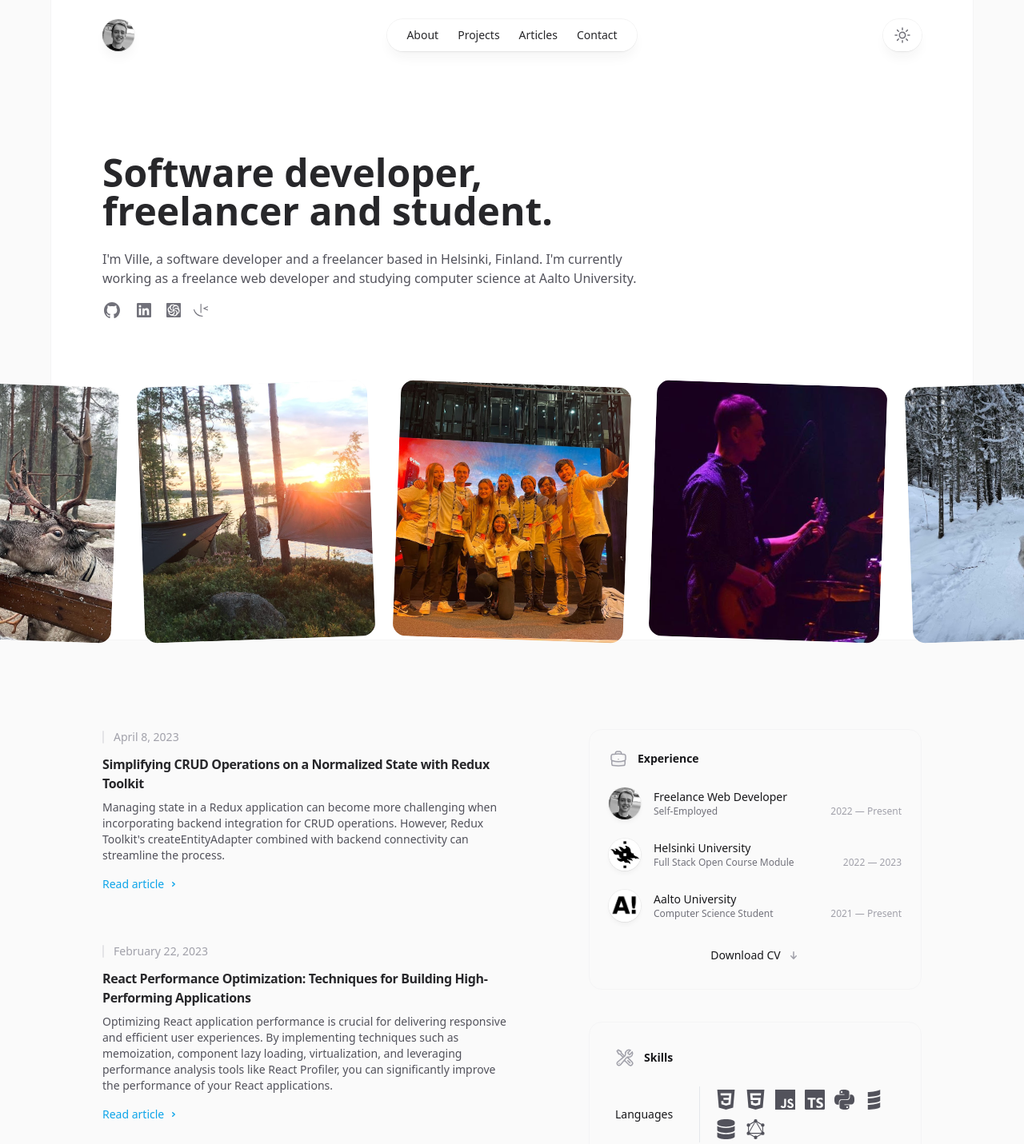
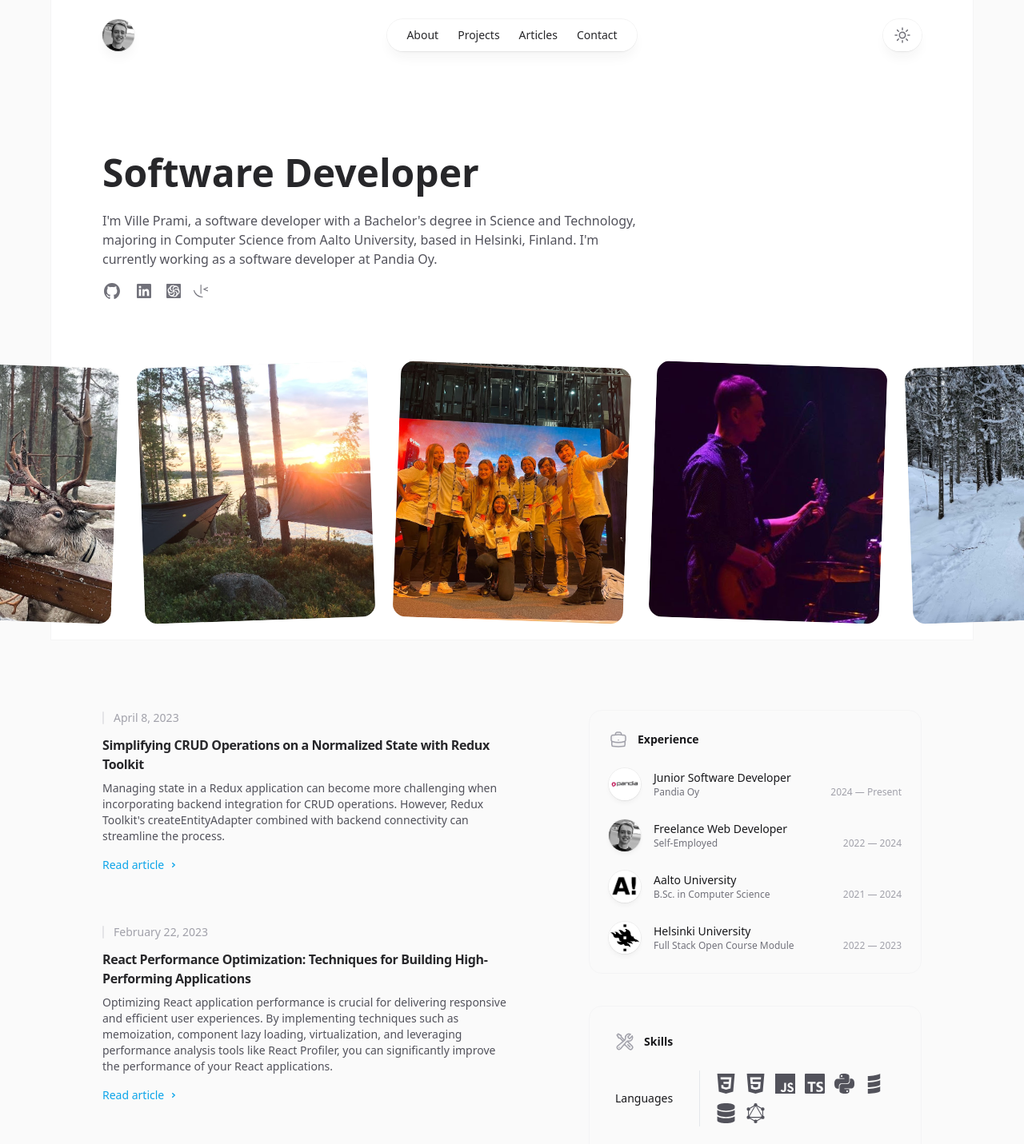
Before and after one commit to PrVille/My-portfolio-website, a React (Vite) app: page / in a window 1280 px wide. Shown: the top 1431 px of the page at 80% size. Built offline with nearby package versions, Linux system fonts and the light colour scheme; no server answers.

Commit message:
Update wxperience and about

```diff
--- a/src/Pages/About.jsx
+++ b/src/Pages/About.jsx
@@ -28,20 +28,10 @@ const About = () => {
           <h1 className="text-4xl font-bold text-zinc-800 dark:text-zinc-100 sm:text-5xl">
             Hello there! My name is Ville Prami.
           </h1>
-          <div className="mt-10 space-y-7 text-base text-zinc-600 dark:text-zinc-400">
+          <div className="mt-10 space-y-14 text-base text-zinc-600 dark:text-zinc-400">
             <p>
-              I am a Computer Science student currently studying at Aalto
-              University in Helsinki, Finland. As a student, I am constantly
-              seeking new challenges and learning experiences to enhance my
-              knowledge and skills in the field of computer science.
-            </p>
-            <p>
-              Apart from my academic pursuits, I am also a freelance web
-              developer with a passion for designing and developing websites
-              that are both visually appealing and user-friendly. Working as a
-              freelance web developer has given me the opportunity to work with
-              a diverse range of clients, enabling me to build strong
-              relationships and deliver high-quality results.
+            As a passionate software developer with a Bachelor's degree in Science and Technology, majoring in Computer Science with a minor in Information Technology from Aalto University, I am excited to bring my skills and experiences to new challenges in the field of software development.
+            I am dedicated to continuing my professional growth and contributing effectively to my team. I thrive in collaborative environments and am always eager to learn and adapt to new technologies. I am committed to building efficient, scalable, and user-friendly software solutions that make a positive impact.
             </p>
             <p>
               When I am not working on coding or developing websites, I love to
--- a/src/Pages/Contact.jsx
+++ b/src/Pages/Contact.jsx
@@ -188,7 +188,7 @@ const Contact = () => {
             <li className="mt-8 border-t border-zinc-100 pt-8 dark:border-zinc-700/40 flex">
               <a
                 className="group flex text-sm font-medium text-zinc-800 transition hover:text-sky-500 dark:text-zinc-200 dark:hover:text-sky-500"
-                href="mailto:ville.prami@aalto.fi"
+                href="mailto:ville.prami@outlook.com"
                 target="_blank"
                 rel="noopener noreferrer"
               >
@@ -202,7 +202,7 @@ const Contact = () => {
                     d="M6 5a3 3 0 0 0-3 3v8a3 3 0 0 0 3 3h12a3 3 0 0 0 3-3V8a3 3 0 0 0-3-3H6Zm.245 2.187a.75.75 0 0 0-.99 1.126l6.25 5.5a.75.75 0 0 0 .99 0l6.25-5.5a.75.75 0 0 0-.99-1.126L12 12.251 6.245 7.187Z"
                   ></path>
                 </svg>
-                <span className="ml-4">ville.prami@aalto.fi</span>{" "}
+                <span className="ml-4">ville.prami@outlook.com</span>{" "}
               </a>
             </li>
           </ul>
--- a/src/Pages/Home.jsx
+++ b/src/Pages/Home.jsx
@@ -192,6 +192,25 @@ const Experience = () => {
         <span className="ml-3">Experience</span>
       </h2>
       <ol className="mt-6 space-y-6">
+      <li className="flex gap-4 items-center">
+          <div className="flex h-10 w-10 items-center justify-center rounded-full shadow-md shadow-zinc-800/5 ring-1 ring-zinc-900/5 dark:border dark:border-zinc-700/50 dark:bg-zinc-800 dark:ring-0">
+            <img className="rounded-full bg-white" src="pandia.jpg" />
+          </div>
+          <div className="flex-1 flex flex-col">
+            <h3 className="w-full text-sm font-medium text-zinc-900 dark:text-zinc-100">
+              Junior Software Developer
+            </h3>
+            <div className="flex justify-between gap-2">
+              <h4 className="text-xs text-zinc-500 dark:text-zinc-400">
+                Pandia Oy
+              </h4>
+              <h4 className="text-xs text-zinc-400 dark:text-zinc-500">
+                2024 — Present
+              </h4>
+            </div>
+          </div>
+        </li>
+
         <li className="flex gap-4 items-center">
           <div className="flex h-10 w-10 items-center justify-center rounded-full shadow-md shadow-zinc-800/5 ring-1 ring-zinc-900/5 dark:border dark:border-zinc-700/50 dark:bg-zinc-800 dark:ring-0">
             <img className="rounded-full bg-white" src="me.png" />
@@ -205,7 +224,26 @@ const Experience = () => {
                 Self-Employed
               </h4>
               <h4 className="text-xs text-zinc-400 dark:text-zinc-500">
-                2022 — Present
+                2022 — 2024
+              </h4>
+            </div>
+          </div>
+        </li>
+
+        <li className="flex gap-4 items-center">
+          <div className="flex h-10 w-10 items-center justify-center rounded-full shadow-md shadow-zinc-800/5 ring-1 ring-zinc-900/5 dark:border dark:border-zinc-700/50 dark:bg-zinc-800 dark:ring-0">
+            <img className="rounded-full bg-white" src="aalto.png" />
+          </div>
+          <div className="flex-1 flex flex-col">
+            <h3 className="w-full text-sm font-medium text-zinc-900 dark:text-zinc-100">
+              Aalto University
+            </h3>
+            <div className="flex justify-between gap-2">
+              <h4 className="text-xs text-zinc-500 dark:text-zinc-400">
+                B.Sc. in Computer Science
+              </h4>
+              <h4 className="text-xs text-zinc-400 dark:text-zinc-500">
+                2021 — 2024
               </h4>
             </div>
           </div>
@@ -229,27 +267,9 @@ const Experience = () => {
             </div>
           </div>
         </li>
+      </ol>
 
-        <li className="flex gap-4 items-center">
-          <div className="flex h-10 w-10 items-center justify-center rounded-full shadow-md shadow-zinc-800/5 ring-1 ring-zinc-900/5 dark:border dark:border-zinc-700/50 dark:bg-zinc-800 dark:ring-0">
-            <img className="rounded-full bg-white" src="aalto.png" />
-          </div>
-          <div className="flex-1 flex flex-col">
-            <h3 className="w-full text-sm font-medium text-zinc-900 dark:text-zinc-100">
-              Aalto University
-            </h3>
-            <div className="flex justify-between gap-2">
-              <h4 className="text-xs text-zinc-500 dark:text-zinc-400">
-                Computer Science Student
-              </h4>
-              <h4 className="text-xs text-zinc-400 dark:text-zinc-500">
-                2021 — Present
-              </h4>
-            </div>
-          </div>
-        </li>
-      </ol>
-      <a
+      {/* <a
         className="inline-flex items-center gap-2 justify-center rounded-md py-2 px-3 text-sm outline-offset-2 transition active:transition-none bg-zinc-50 font-medium text-zinc-900 hover:bg-zinc-100 active:bg-zinc-100 active:text-zinc-900/60 dark:bg-zinc-800/50 dark:text-zinc-300 dark:hover:bg-zinc-800 dark:hover:text-zinc-50 dark:active:bg-zinc-800/50 dark:active:text-zinc-50/70 group mt-6 w-full"
         href="Ville_Prami_CV_ENG.pdf"
         download
@@ -268,7 +288,7 @@ const Experience = () => {
             strokeLinejoin="round"
           ></path>
         </svg>
-      </a>
+      </a> */}
     </div>
   )
 }
@@ -278,11 +298,11 @@ const Home = () => {
     <>
       <Page>
         <Page.Header>
-          <Page.Title>Software developer, freelancer and student.</Page.Title>
+          <Page.Title>Software Developer</Page.Title>
           <Page.Subtitle>
-            I'm Ville, a software developer and a freelancer based in Helsinki,
-            Finland. I'm currently working as a freelance web developer and
-            studying computer science at Aalto University.
+            I'm Ville Prami, a software developer with a Bachelor's degree in Science and Technology,
+            majoring in Computer Science from Aalto University, based in Helsinki, Finland.
+            I'm currently working as a software developer at Pandia Oy.
           </Page.Subtitle>
           <div className="mt-4 flex gap-4 items-center">
             <a
```
Also changed, not shown: public/pandia.jpg (added).
